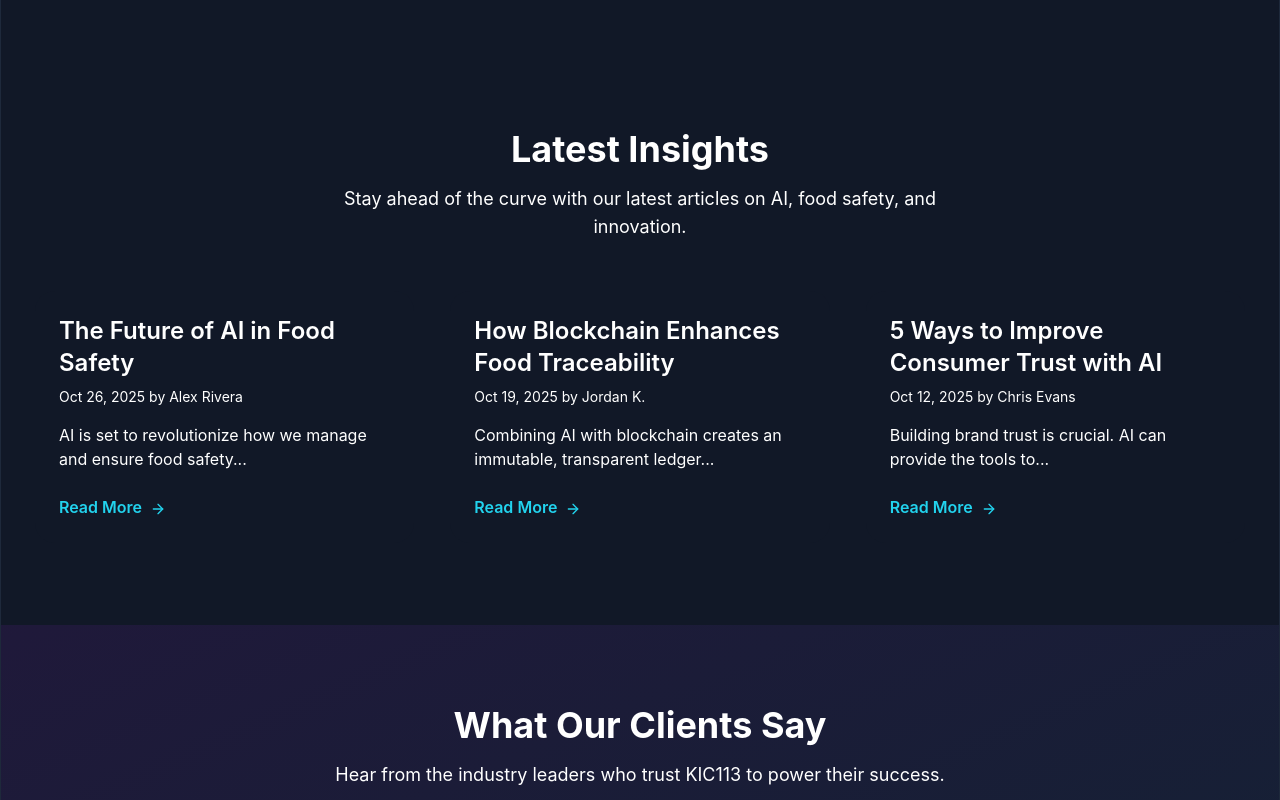
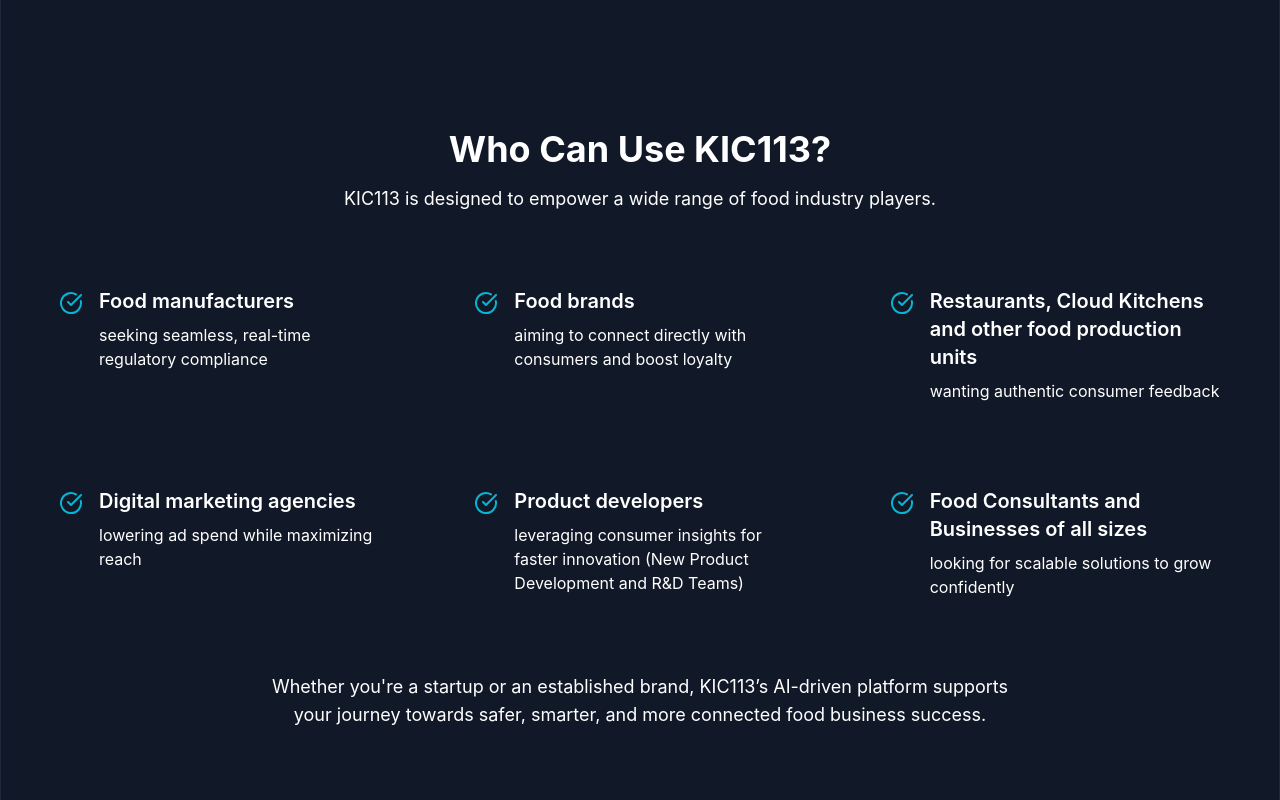
Before and after one commit to amalp12/kic113-landing-website, a React (Vite) app: page / in a window 1280 px wide. Shown: the part 1480-2280 px from the top of the page. Built offline with nearby package versions, Linux system fonts and the light colour scheme.

Commit message:
who can use kic113 section added

```diff
--- /dev/null
+++ b/src/components/sections/WhoCanUse.tsx
@@ -0,0 +1,94 @@
+import { useTheme } from "@/context/ThemeContext";
+import { motion } from "framer-motion";
+import { CheckCircle } from "lucide-react";
+
+const WhoCanUse = () => {
+  const { theme } = useTheme();
+
+  const users = [
+    {
+      name: "Food manufacturers",
+      description: "seeking seamless, real-time regulatory compliance",
+    },
+    {
+      name: "Food brands",
+      description: "aiming to connect directly with consumers and boost loyalty",
+    },
+    {
+      name: "Restaurants, Cloud Kitchens and other food production units",
+      description: "wanting authentic consumer feedback",
+    },
+    {
+      name: "Digital marketing agencies",
+      description: "lowering ad spend while maximizing reach",
+    },
+    {
+      name: "Product developers",
+      description: "leveraging consumer insights for faster innovation (New Product Development and R&D Teams)",
+    },
+    {
+      name: "Food Consultants and Businesses of all sizes",
+      description: "looking for scalable solutions to grow confidently",
+    },
+  ];
+
+  const cardBg = theme === "dark" ? "bg-gray-900" : "bg-white";
+  const glow = theme === "dark" ? "0 0 20px rgba(0, 255, 255, 0.5)" : "0 0 20px rgba(0, 169, 255, 0.3)";
+
+  return (
+    <section className="py-20">
+      <motion.div
+        initial={{ opacity: 0, y: 50 }}
+        whileInView={{ opacity: 1, y: 0 }}
+        viewport={{ once: true, amount: 0.5 }}
+        transition={{ duration: 0.8 }}
+        className="text-center mb-12"
+      >
+        <h2 className="text-4xl font-bold text-text-primary mb-4">
+          Who Can Use KIC113?
+        </h2>
+        <p className="text-lg text-text-secondary max-w-3xl mx-auto">
+          KIC113 is designed to empower a wide range of food industry players.
+        </p>
+      </motion.div>
+
+      <div className="container mx-auto px-4 lg:px-8 grid grid-cols-1 md:grid-cols-2 lg:grid-cols-3 gap-8">
+        {users.map((user, index) => (
+          <motion.div
+            key={index}
+            initial={{ opacity: 0, y: 20 }}
+            whileInView={{ opacity: 1, y: 0 }}
+            viewport={{ once: true, amount: 0.3 }}
+            transition={{ delay: index * 0.1 }}
+            whileHover={{ scale: 1.05, boxShadow: glow }}
+            className={`group relative overflow-hidden rounded-xl border-2 border-transparent transition-all duration-300 p-6 ${cardBg}`}
+          >
+            <div className="flex items-start">
+              <CheckCircle className="text-cyan-500 mr-4 mt-1 flex-shrink-0" size={24} />
+              <div>
+                <h3 className="text-xl font-semibold text-text-primary mb-2">
+                  {user.name}
+                </h3>
+                <p className="text-text-secondary">{user.description}</p>
+              </div>
+            </div>
+          </motion.div>
+        ))}
+      </div>
+
+      <motion.div
+        initial={{ opacity: 0, y: 50 }}
+        whileInView={{ opacity: 1, y: 0 }}
+        viewport={{ once: true, amount: 0.5 }}
+        transition={{ duration: 0.8, delay: 0.5 }}
+        className="text-center mt-12"
+      >
+        <p className="text-lg text-text-secondary max-w-3xl mx-auto">
+          Whether you're a startup or an established brand, KIC113’s AI-driven platform supports your journey towards safer, smarter, and more connected food business success.
+        </p>
+      </motion.div>
+    </section>
+  );
+};
+
+export default WhoCanUse;
--- a/src/constants/services.ts
+++ b/src/constants/services.ts
@@ -17,8 +17,8 @@
     features: [
       "Automated Hazard Analysis",
       "Real-time Regulation Monitoring",
-      "Compliance Documentation",
-      "Supply Chain Traceability",
+      "Compliance AI Assistant",
+      "Compliance Update Notifications",
     ],
   },
   {
--- a/src/pages/HomePage.tsx
+++ b/src/pages/HomePage.tsx
@@ -6,6 +6,7 @@
 import { useNavigate } from "react-router-dom";
 import FeaturedServices from "../components/sections/FeaturedServices";
 import HeroSection from "../components/sections/HeroSection";
+import WhoCanUse from "../components/sections/WhoCanUse";
 import { useTheme } from "@/context/ThemeContext";
 interface LatestInsightsProps {
   onBlogClick: (postId: number) => void;
@@ -319,6 +320,7 @@
     <>
       <HeroSection />
       <FeaturedServices />
+      <WhoCanUse />
       <LatestInsights onBlogClick={(id) => navigate(`/blog/${id}`)} />
       <TestimonialSlider />
     </>
```
